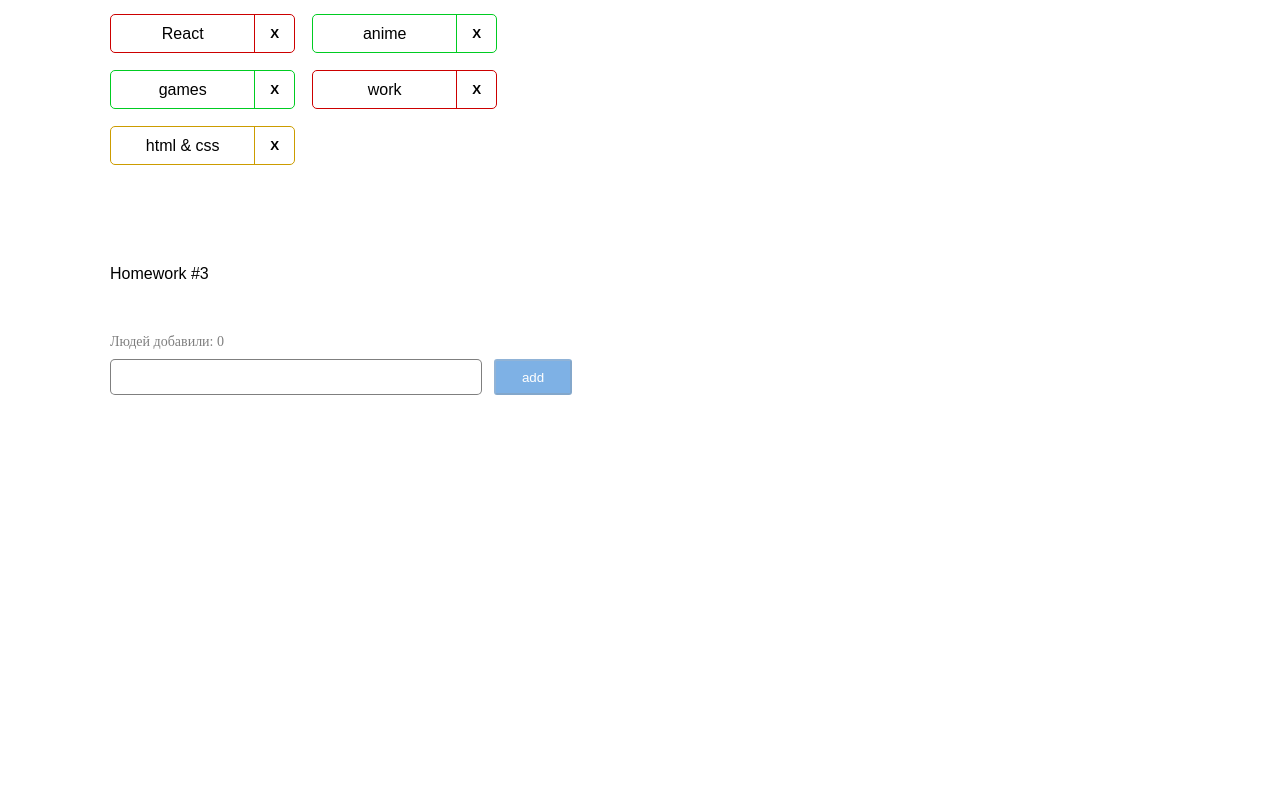
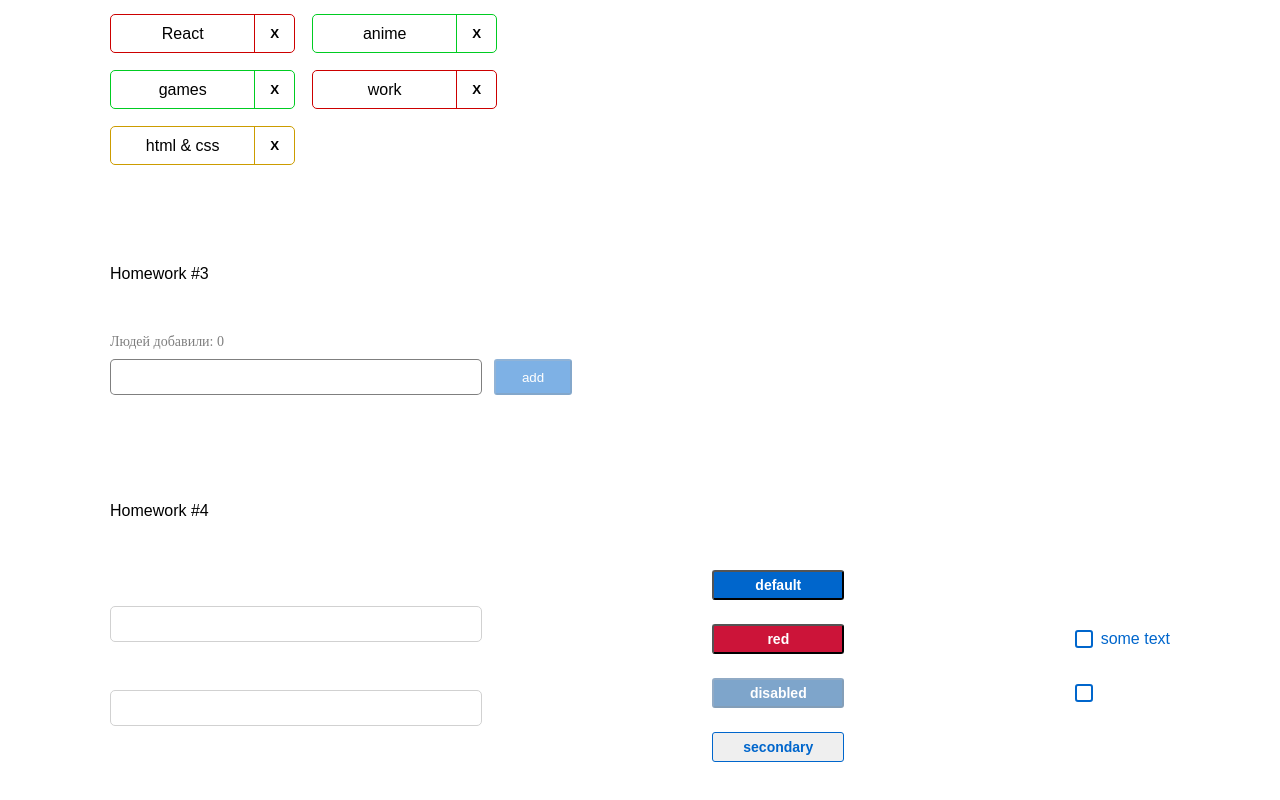
Before and after one commit to PolinSe/hws-tests, a React (Create React App) app: page / in a window 1280 px wide. Shown: the part 574-1374 px from the top of the page. Before the commit the page ends 1026 px from the top, so only its background shows below. Built offline with nearby package versions, Linux system fonts and the light colour scheme.

Commit message:
hw4 solution

```diff
--- a/src/s1-main/App.tsx
+++ b/src/s1-main/App.tsx
@@ -3,6 +3,7 @@
 import HW1 from '../s2-homeworks/hw01/HW1'
 import HW2 from '../s2-homeworks/hw02/HW2';
 import HW3 from '../s2-homeworks/hw03/HW3';
+import HW4 from '../s2-homeworks/hw04/HW4';
 
 function App() {
     return (
@@ -11,7 +12,7 @@
             {/*раскомментировать по ходу выполнения*/}
             <HW2/>
             <HW3/>
-            {/*<HW4/>*/}
+            <HW4/>
 
             {/*при выполнении дз 5 и более - закомментировать здесь дз 1-4, так как они есть внутри дз 5*/}
             {/*<HW5/>*/}
--- a/src/s2-homeworks/hw04/common/c1-SuperInputText/SuperInputText.module.css
+++ b/src/s2-homeworks/hw04/common/c1-SuperInputText/SuperInputText.module.css
@@ -2,19 +2,32 @@
 }
 
 .input {
+    width: 372px;
+    height: 36px;
+    border: 1px solid #D1D1D1;
+    border-radius: 5px;
 }
 
 .inputWrapper {
+    display: flex;
+    flex-direction: column-reverse;
 }
 
 .superInput {
 }
 
 .errorInput {
+    border: 1px solid red;
 }
 
 .errorInput:focus {
 }
 
 .error {
+    font-family: 'Montserrat', sans-serif;
+    font-style: normal;
+    font-weight: 400;
+    font-size: 14px;
+    line-height: 17px;
+    color: #CC1439;
 }
--- a/src/s2-homeworks/hw04/common/c2-SuperButton/SuperButton.module.css
+++ b/src/s2-homeworks/hw04/common/c2-SuperButton/SuperButton.module.css
@@ -1,35 +1,59 @@
 .button {
+    width: 132px;
+    height: 30px;
+    border-radius: 3px;
+    color: #FFFFFF;
+    font-family: 'Montserrat', sans-serif;
+    font-style: normal;
+    font-weight: 600;
+    font-size: 14px;
+    line-height: 20px;
 }
 
 .disabled {
+    background: #004D99;
+    opacity: 0.5;
 }
 
 .secondary {
+    border: 1px solid #0066CC;
+    color: #0066CC;
 }
 
 .default {
+    background: #0066CC;
 }
 
 .red {
+    background: #CC1439;
 }
 
 .default:hover {
+    cursor: pointer;
+    background: #0080FF;
 }
 
 .red:hover {
+    cursor: pointer;
+    background: #FF1A47;
 }
 
 .secondary:hover {
+    cursor: pointer;
+    background: #E5F0FA;
 }
 
 
 .default:active {
+    background: #0059B3;
 }
 
 .secondary:active {
+    background: #C9E5FF;
 }
 
 .red:active {
+    background: #B31232;
 }
 
 .button:disabled {
--- a/src/s2-homeworks/hw04/common/c2-SuperButton/SuperButton.tsx
+++ b/src/s2-homeworks/hw04/common/c2-SuperButton/SuperButton.tsx
@@ -18,10 +18,13 @@
     }
 ) => {
     const finalClassName = s.button
-        // + (disabled
-        //         ? ...
-        //         : xType === 'red'
-        //             ? ...
+        + (disabled
+                ? ' ' + s.disabled + ' '
+                : xType === 'red'
+                    ? ' ' + s.red + ' '
+                    : xType === 'secondary'
+                        ? ' ' + s.secondary + ' '
+                        : ' ' + s.default + ' ')
         + (className ? ' ' + className : '') // задачка на смешивание классов
 
     return (
--- a/src/s2-homeworks/hw04/common/c3-SuperCheckbox/SuperCheckbox.tsx
+++ b/src/s2-homeworks/hw04/common/c3-SuperCheckbox/SuperCheckbox.tsx
@@ -12,6 +12,7 @@
 type SuperCheckboxPropsType = Omit<DefaultInputPropsType, 'type'> & {
     onChangeChecked?: (checked: boolean) => void
     spanClassName?: string
+    checked: boolean
 }
 
 const SuperCheckbox: React.FC<SuperCheckboxPropsType> = (
@@ -27,7 +28,10 @@
     }
 ) => {
     const onChangeCallback = (e: ChangeEvent<HTMLInputElement>) => {
-        // задачка на написание онченджа
+        if (onChangeChecked) {
+            onChangeChecked(e.currentTarget.checked)
+        }
+         // задачка на написание онченджа
 
     }
 
```
